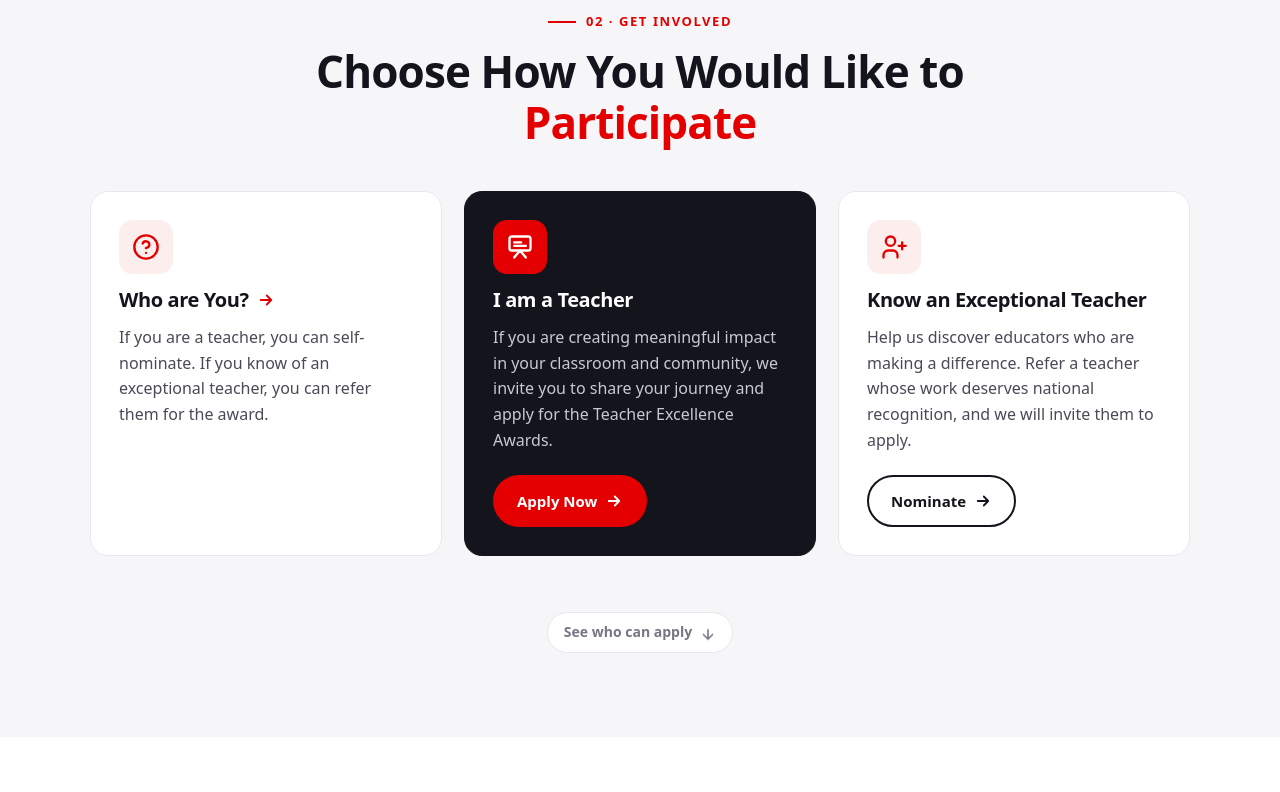
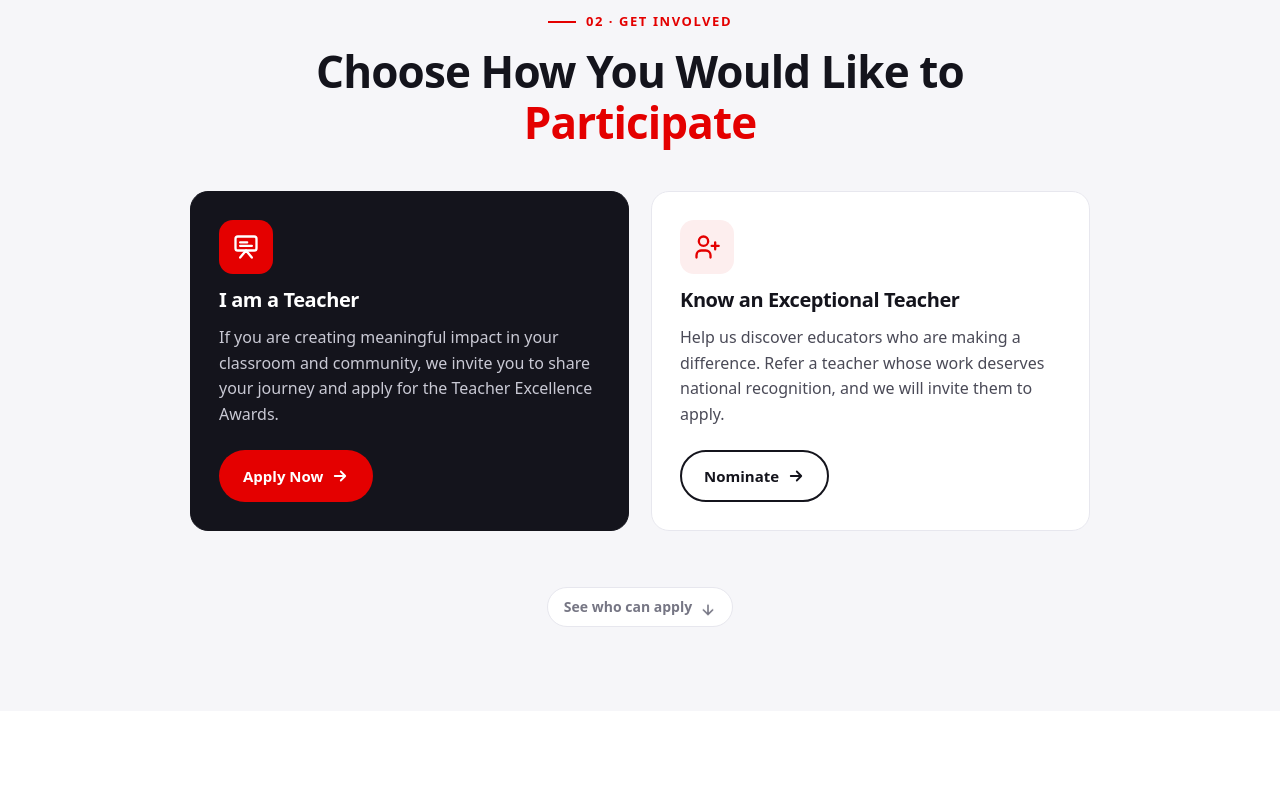
Before and after one commit to Abhisharma08/Bharti-Airtel-Foundation-Award-LP, a plain HTML site: page index.html in a window 1280 px wide. Shown: the part 1040-1832 px from the top of the page. Drawn offline with Linux system fonts and the light colour scheme.

Commit message:
Remove 'Who are You?' card; show two participation cards side by side

```diff
--- a/index.html
+++ b/index.html
@@ -80,7 +80,8 @@ section{padding:84px 0;scroll-margin-top:10px}
 .participate{background:var(--soft)}
 .participate .head{text-align:center;max-width:720px;margin:0 auto 44px}
 .cards{display:grid;gap:18px}
-@media (min-width:820px){.cards{grid-template-columns:repeat(3,1fr);gap:22px}}
+.cards{max-width:900px;margin:0 auto}
+@media (min-width:720px){.cards{grid-template-columns:1fr 1fr;gap:22px}}
 .card{position:relative;background:#fff;border:1px solid var(--line);border-radius:var(--r);padding:28px;display:flex;flex-direction:column;gap:14px;text-decoration:none;transition:transform .2s,box-shadow .2s,border-color .2s}
 .card:hover{transform:translateY(-4px);box-shadow:0 18px 40px rgba(20,20,28,.08);border-color:#f3c2c2}
 .card .ic{width:54px;height:54px;border-radius:14px;display:grid;place-items:center;background:var(--tint);color:var(--red)}
@@ -263,18 +264,13 @@ footer .wrap{display:flex;flex-wrap:wrap;align-items:center;justify-content:spac
         <h2 class="h2">Choose How You Would Like to <em>Participate</em></h2>
       </div>
       <div class="cards">
-        <a class="card rv" href="#eligibility">
-          <span class="ic"><svg viewBox="0 0 24 24" fill="none" stroke="currentColor" stroke-width="2" stroke-linecap="round" stroke-linejoin="round"><circle cx="12" cy="12" r="10"/><path d="M9.1 9a3 3 0 0 1 5.8 1c0 2-3 3-3 3"/><path d="M12 17h.01"/></svg></span>
-          <h3>Who are You? <svg viewBox="0 0 24 24" fill="none" stroke="currentColor" stroke-width="2.4" stroke-linecap="round" stroke-linejoin="round"><path d="M5 12h14M13 6l6 6-6 6"/></svg></h3>
-          <p>If you are a teacher, you can self-nominate. If you know of an exceptional teacher, you can refer them for the award.</p>
-        </a>
-        <div class="card feature rv d1">
+        <div class="card feature rv">
           <span class="ic"><svg viewBox="0 0 24 24" fill="none" stroke="currentColor" stroke-width="2" stroke-linecap="round" stroke-linejoin="round"><rect x="3" y="3" width="18" height="12" rx="2"/><path d="M7 21l5-6 5 6M7 8h6M7 11h10"/></svg></span>
           <h3>I am a Teacher</h3>
           <p>If you are creating meaningful impact in your classroom and community, we invite you to share your journey and apply for the Teacher Excellence Awards.</p>
           <a class="btn btn-red card-btn" href="#apply">Apply Now <svg viewBox="0 0 24 24" fill="none" stroke="currentColor" stroke-width="2.4" stroke-linecap="round" stroke-linejoin="round"><path d="M5 12h14M13 6l6 6-6 6"/></svg></a>
         </div>
-        <div class="card rv d2">
+        <div class="card rv d1">
           <span class="ic"><svg viewBox="0 0 24 24" fill="none" stroke="currentColor" stroke-width="2" stroke-linecap="round" stroke-linejoin="round"><circle cx="9" cy="7" r="4"/><path d="M3 21v-2a4 4 0 0 1 4-4h4a4 4 0 0 1 4 4v2"/><path d="M19 8v6M16 11h6"/></svg></span>
           <h3>Know an Exceptional Teacher</h3>
           <p>Help us discover educators who are making a difference. Refer a teacher whose work deserves national recognition, and we will invite them to apply.</p>
```
